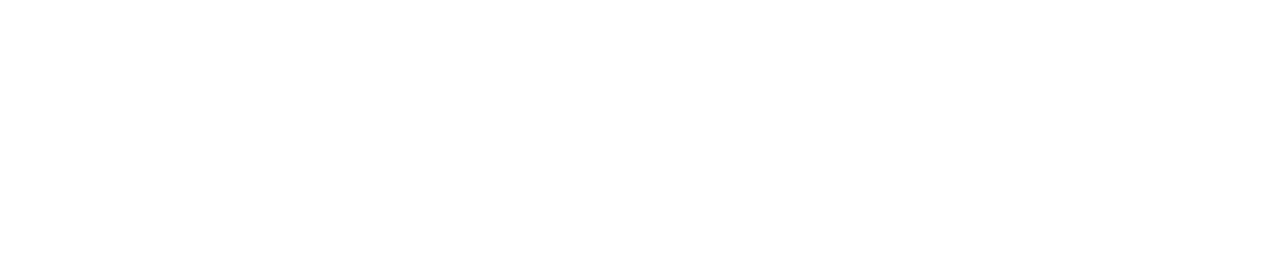
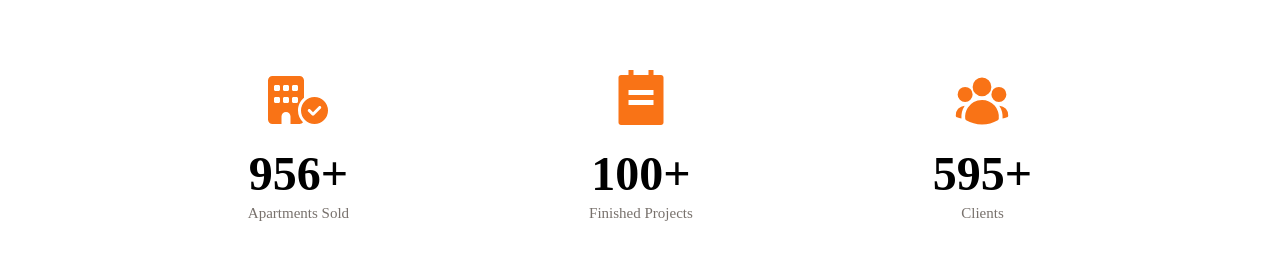
Before and after one commit to bomagdi/nexusinvestments, a Next.js app: page / in a window 1280 px wide. Shown: the part 818-1078 px from the top of the page. Built offline with nearby package versions, Linux system fonts and the light colour scheme.

Commit message:
number section

```diff
--- a/app/page.jsx
+++ b/app/page.jsx
@@ -1,9 +1,11 @@
 import Hero from "@/components/Hero";
+import NumSection from "@/components/NumSection";
 
 export default function Home() {
   return (
     <main>
       <Hero />
+      <NumSection />
     </main>
   );
 }
--- /dev/null
+++ b/components/Badge.jsx
@@ -0,0 +1,19 @@
+"use client";
+
+import CountUp from "react-countup";
+
+
+const Badge = ({ icon, endCountNum, endCountText, badgeText }) => {
+  return <div className={`badge flex flex-col justify-center items-center gap-y-5`}>
+    <div className="text-6xl text-primary">{icon}</div>
+    <div className="flex flex-col items-center gap-y-2">
+      <div className="text-5xl leading-none font-bold text-black">
+        <CountUp end={endCountNum} delay={1} duration={3} />
+        {endCountText}
+      </div>
+      <div className="max-w- leading-none text-[15px] font-medium text-muted-foreground">{badgeText}</div>
+    </div>
+  </div>;
+};
+
+export default Badge;
--- /dev/null
+++ b/components/NumSection.jsx
@@ -0,0 +1,42 @@
+import Badge from "./Badge";
+import { RiBriefcase4Fill } from "react-icons/ri";
+import { RiTodoFill } from "react-icons/ri";
+import { HiUserGroup } from "react-icons/hi2";
+import { FaBuildingCircleCheck } from "react-icons/fa6";
+
+const NumSection = () => {
+  return (
+    <section className="pContainer mt-24">
+      <div className="flex items-center justify-center gap-60">
+        {/* Badge 1 */}
+        <Badge
+          containerStyles=""
+          icon={<FaBuildingCircleCheck />}
+          endCountNum={956}
+          endCountText={"+"}
+          badgeText="Apartments Sold"
+        />
+        {/* Badge 2 */}
+
+        <Badge
+          containerStyles=""
+          icon={<RiTodoFill />}
+          endCountNum={100}
+          endCountText="+"
+          badgeText="Finished Projects"
+        />
+        {/* Badge 3 */}
+
+        <Badge
+          containerStyles=""
+          icon={<HiUserGroup />}
+          endCountNum={595}
+          endCountText="+"
+          badgeText="Clients"
+        />
+      </div>
+    </section>
+  );
+};
+
+export default NumSection;
--- a/package.json
+++ b/package.json
@@ -20,7 +20,9 @@
     "next": "15.1.3",
     "next-themes": "^0.4.4",
     "react": "^19.0.0",
+    "react-countup": "^6.5.3",
     "react-dom": "^19.0.0",
+    "react-icons": "^5.4.0",
     "swiper": "^7.4.1",
     "tailwind-merge": "^2.6.0",
     "tailwindcss-animate": "^1.0.7"
```
Also changed, not shown: 1 other file (tests, documents, lock files or other folders).
